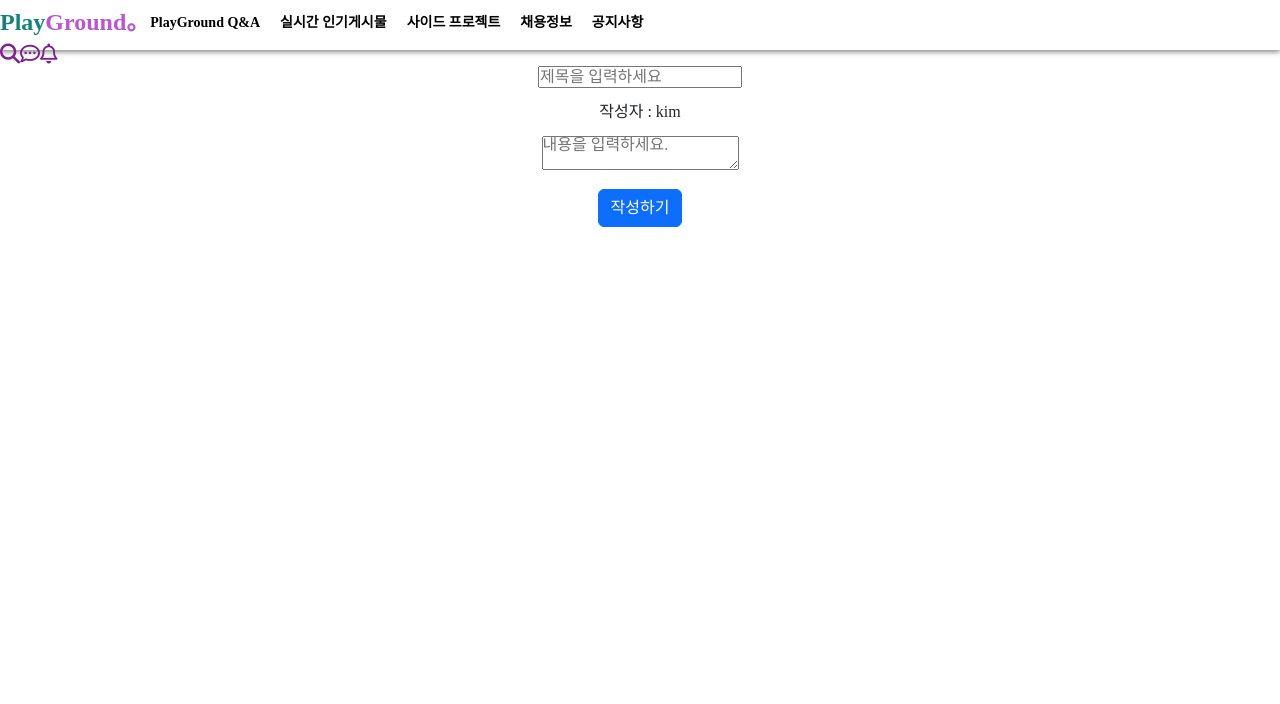
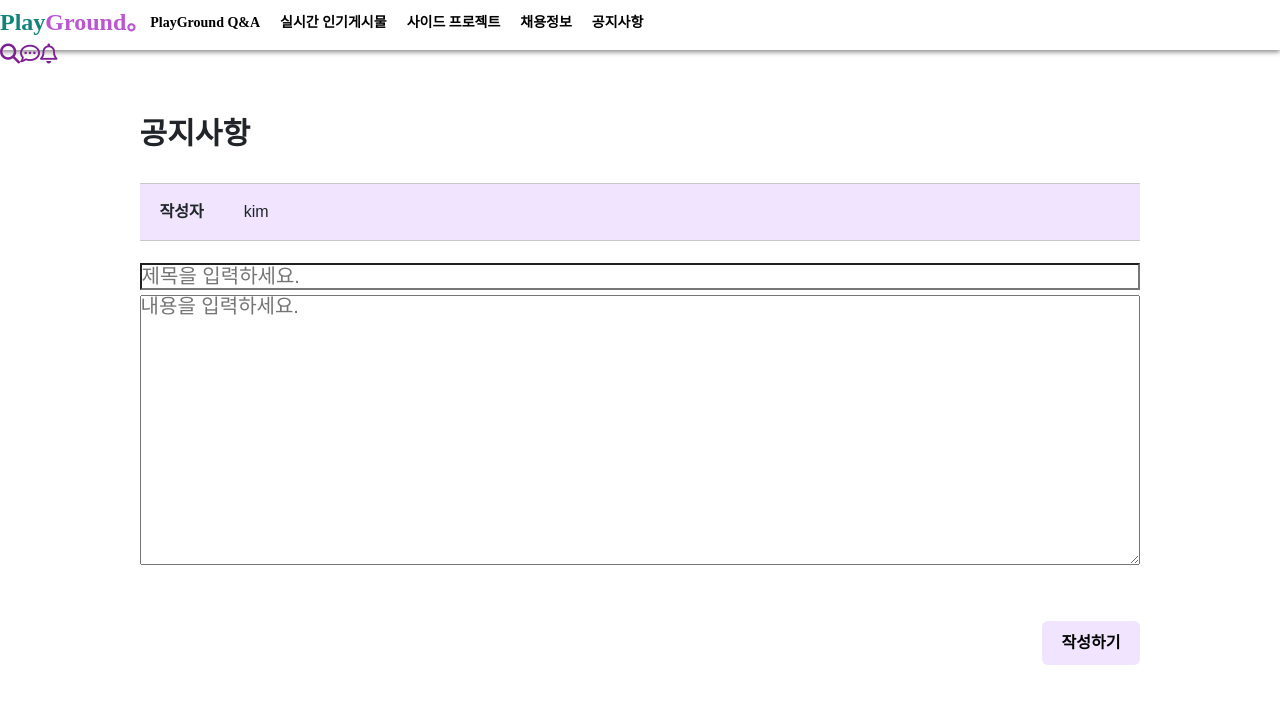
Before and after one commit to jaynamm/playground-react, a React (Create React App) app: page /notice/write in a window 1280 px wide. Shown: the top 704 px of the page. Built offline with nearby package versions, Linux system fonts and the light colour scheme.

Commit message:
notice 페이지 css 파일 추가

```diff
--- a/src/App.js
+++ b/src/App.js
@@ -24,8 +24,9 @@ function App() {
           <Route path='/home' element={<Home />} />
           <Route path='/notice' element={<Notice />} />
           <Route path='/notice/write' element={<NoticeWrite />} />
-          <Route path='/notice/view' element={<NoticeView />} />
+          <Route path='/notice/view/:id' element={<NoticeView />} />
           <Route path='/notice/modify' element={<NoticeModify />} />
+
 
         </Routes>
       </BrowserRouter>
--- a/src/components/Notice/NoticeModify.js
+++ b/src/components/Notice/NoticeModify.js
@@ -3,25 +3,26 @@ import { useLocation } from 'react-router-dom'
 import Header from "../../components/Base/Header";
 import axios from "axios";
 import { useNavigate } from 'react-router-dom';
+import '../../styles/Notice/NoticeModify.css';
 
 export default function NoticeModify() {
     const location = useLocation();
     const notice = location.state;
-    const [noticeId, setNoticeId] = useState(notice.noticeId);
-    const [noticeTitle, setNoticeTitle] = useState(notice.title);
-    const [noticeContents, setNoticeContents] = useState(notice.contents);
+    const [id, setId] = useState(notice.id);
+    const [title, setTitle] = useState(notice.title);
+    const [content, setContent] = useState(notice.content);
     const navigate = useNavigate();
 
     const modifyCompleteHandler = () => {
-        if (noticeTitle.length === 0 || noticeContents.length === 0){
+        if (title.length === 0 || content.length === 0){
             alert("제목과 내용을 입력하세요.");
             return;
     }
 
     const data = {
-        "noticeId" : noticeId,
-        "title" : noticeTitle,
-        "contents" : noticeContents,
+        "id" : id,
+        "title" :title,
+        "content" : content,
     }
 
     axios
@@ -49,25 +50,46 @@ export default function NoticeModify() {
 
 
     return (
-        <div align="center">
-        <Header /><br />
-        <h1> 제목 : <input
-            className = "noticeTitle"
-            defaultValue= {notice.title}
-            onChange={(e) => setNoticeTitle(e.target.value)}
-            /> </h1><br/>
-        <p>작성자 : {notice.author} </p><br />
-        {/* <p>조회수 : {notice.viewCount}</p><br/> */}
-        <p>내용 : <textarea
-            className = "noticeContents"
-            defaultValue= {notice.contents}
-            onChange={(e) => setNoticeContents(e.target.value)}
-            /><br /><br /></p>
-        <p>작성일시 : {notice.uploadTime}</p><br/>
+        <div>
+            <Header />
+        <div align="center" class="notice-modify-board">
+        <div class="notice-title">
+                공지사항
+        </div>
+            <table class="notice-modify-table">
+                <tr>
+                    <input
+                        className = "modify-title"
+                        defaultValue= {notice.title}
+                        onChange={(e) => setTitle(e.target.value)}
+                        />
+                </tr>
+                <tr>
+                    <div class="modify-member-id">
+                        <td class="modify-member-id2">작성자</td>
+                        <td>{notice.memberId}</td>
+                    </div>
+                    <div class="modify-createdDate">
+                        <td class="modify-createdDate2">작성일시</td>
+                        <td class="modify-createdDate3">{notice.createdDate}</td>
+                    </div>
+                </tr>
+                {/* <p>조회수 : {notice.viewCount}</p><br/> */}
+                <tr>
+                    <td>
+                        <textarea
+                        className = "modify-content"
+                        defaultValue= {notice.content}
+                        onChange={(e) => setContent(e.target.value)}
+                        />
+                    </td>
+                </tr>
+            </table>
         <button
-        type="submit" className="btn btn-primary"
+        type="submit" className="btn btn-primary-modify"
         onClick={() => modifyCompleteHandler()}
         >수정하기</button>
+        </div>
         </div>
     );
 
--- a/src/components/Notice/NoticeView.js
+++ b/src/components/Notice/NoticeView.js
@@ -2,11 +2,35 @@ import React, { useEffect, useState } from 'react'
 import axios from 'axios'
 import Header from "../../components/Base/Header";
 import { useNavigate, useLocation } from 'react-router-dom';
+import '../../styles/Notice/NoticeView.css';
+import Moment from "react-moment";
 
 const NoticeView = () =>{
     const location = useLocation();
-    const notice = location.state;
+    const id = location.state.id;
     const navigate = useNavigate();
+    const [notice, setNotice] = useState([]);
+    console.log(id);
+
+    useEffect(()=> {
+        axios({
+            method: 'GET',
+            url : `/api/notice/view/${id}`,
+            headers: {
+                'Content-Type' : 'application/json'
+            }
+        })
+        .then((res) => {
+            console.log(res.data);
+            setNotice(res.data);
+        })
+        .catch((err) => {
+            console.log(err);
+        })
+    }, [])
+
+
+
 
     const noticeModifyHandler = () => {
         navigate('/notice/modify', {state:notice})
@@ -14,7 +38,7 @@ const NoticeView = () =>{
 
     const noticeDeleteHandler = () => {
         const data = {
-            "noticeId" : notice.noticeId,
+            "id" : notice.id,
         }
         axios
             .post("/api/notice/delete", JSON.stringify(data), {
@@ -41,26 +65,54 @@ const NoticeView = () =>{
 
 
     return (
-        <div align="center">
-        <Header /><br />
-        <h1> 제목 : {notice.title} </h1><br/>
-        <p>작성자 : {notice.author}</p> <br/>
-        {/* <p>조회수 : {notice.viewCount}</p><br/> */}
-        <p>내용 : {notice.contents}</p><br/>
-        <p>작성일시 : {notice.uploadTime}</p><br/>
+        <div>
+            <Header />
+        <div align="center" class="notice-view-board">
+        <div class="notice-title">
+                공지사항
+        </div>
+        <table class="notice-view-table">
+            <tr class="notice-view-title">
+                {/* <td>제목</td> */}
+                <td>{notice.title}</td>
+            </tr>
+            <tr>
+                <div class="view-member-id">
+                    <td class="view-member-id2">작성자</td>
+                    <td>{notice.memberId}</td>
+                </div>
+                <div class="view-created-date">
+                <td class="view-created-date2">작성일시</td>
+                <td class="view-created-date3"><Moment format="YYYY-MM-DD HH:mm:ss">{notice.createdDate}</Moment></td>
+                </div>
+            </tr>
+            {/* <tr>조회수 : {notice.viewCount}</tr><br/> */}
+            <tr class="view-content">
+                <td>{notice.content}</td>
+            </tr>
+        </table>
+        <div class="view-buttons">
+            <button
+            type="submit" className="btn btn-primary-view"
+            onClick={() => noticeDeleteHandler()}
+            >삭제하기
+            </button>
 
-        <button
-        type="submit" className="btn btn-primary"
-        onClick={() => noticeModifyHandler()}
-        >수정하기
-        </button>
+            <button
+            type="submit" className="btn btn-primary-view"
+            onClick={() => noticeModifyHandler()}
+            >수정하기
+            </button>
 
-        <button
-        type="submit" className="btn btn-primary"
-        onClick={() => noticeDeleteHandler()}
-        >삭제하기
-        </button>
+            <button
+            type="submit" className="btn btn-primary-view"
+            onClick={()=>{
+                navigate('/notice')
+            }}
+            >목록보기</button>
 
+        </div>
+        </div>
         </div>
     );
 }
--- a/src/components/Notice/NoticeWrite.js
+++ b/src/components/Notice/NoticeWrite.js
@@ -2,23 +2,24 @@ import React, { useEffect, useState } from "react";
 import axios from 'axios'
 import Header from "../../components/Base/Header";
 import { useNavigate } from 'react-router-dom';
+import '../../styles/Notice/NoticeWrite.css';
 
 export default function NoticeWrite() {
-    const [noticeTitle, setNoticeTitle] = useState('');
-    const [noticeAuthor, setNoticeAuthor] = useState('kim');
-    const [noticeContents, setNoticeContents] = useState('');
+    const [title, setTitle] = useState('');
+    const [memberId, setMemberId] = useState('kim');
+    const [content, setContent] = useState('');
     const navigate = useNavigate();
 
     const noticeWriteHandler = () => {
-        if (noticeTitle.length === 0 || noticeContents.length === 0){
+        if (title.length === 0 || content.length === 0){
             alert("제목과 내용을 입력하세요.");
             return;
         }
 
     const data = {
-        "title": noticeTitle,
-        "author": noticeAuthor,
-        "contents": noticeContents,
+        "title": title,
+        "memberId": memberId,
+        "content": content,
         };
 
     axios
@@ -47,26 +48,40 @@ export default function NoticeWrite() {
 
 
     return(
-        <div align="center">
+        <div>
             <Header /><br />
-            <input
-            id = "noticeTitle"
-            className = "noticeTitle"
-            placeholder="제목을 입력하세요"
-            onChange={(e) => setNoticeTitle(e.target.value)}
-            /> <br /><br />
-            <p>작성자 : kim</p><br />
-            <textarea
-            id = "noticeContents"
-            className = "noticeContents"
-            placeholder="내용을 입력하세요."
-            onChange={(e) => setNoticeContents(e.target.value)}
-            /><br /><br />
+        <div align="center" class="notice-write-board">
+            <div class="notice-title">
+                공지사항
+            </div>
+            <table class="notice-write-table">
+                <tr class ="write-member-id">
+                    <td class="write-member-id2">작성자</td>
+                    <td>kim</td>
+                </tr>
+                <tr>
+                    <input
+                    id = "write-title"
+                    className = "write-title"
+                    placeholder="제목을 입력하세요."
+                    onChange={(e) => setTitle(e.target.value)}
+                    /> <br /><br />
+                </tr>
+                <tr>
+                    <textarea
+                    id = "write-content"
+                    className = "write-content"
+                    placeholder="내용을 입력하세요."
+                    onChange={(e) => setContent(e.target.value)}
+                    />
+                </tr>
+            </table>
             <button
-            type="submit" className="btn btn-primary"
+            type="submit" className="btn btn-primary-write"
             onClick={() => noticeWriteHandler()}
             >작성하기
             </button>
         </div>
+        </div>
     );
 };
--- a/src/pages/Notice.js
+++ b/src/pages/Notice.js
@@ -1,35 +1,22 @@
 import React, { useEffect, useState } from "react";
 import axios from 'axios'
-import NoticeView from "../components/Notice/NoticeView"
 import Header from "../components/Base/Header";
 import { Link } from "react-router-dom";
 import { useNavigate } from 'react-router-dom';
+import '../styles/Notice/Notice.css';
+import Moment from "react-moment";
 
 const Notice = () =>  {
 
-    const [noticeId, setNoticeId] = useState('');
     const [notices, setNotices] = useState([]);
     const navigate = useNavigate();
 
-    const noticeViewHandler = () => {
+    const noticeViewHandler = (id) => {
 
-        axios({
-            method: 'POST',
-            url : "/api/notice/view",
-            data : {
-                "noticeId" : noticeId,
-            },
-            headers: {
-                'Content-Type' : 'application/json'
-            }
-        })
-        .then((res) => {
-            console.log(res.data);
-            navigate('view',{state : res.data})
-        })
-        .catch((err) => {
-            console.log(err);
-        })
+        navigate(`/notice/view/${id}`,{
+            state : {
+                "id": id
+        }})
     };
 
     useEffect(() => {
@@ -53,12 +40,15 @@ const Notice = () =>  {
     }, []);
 
     return (
-        <div align="center">
-            <Header /><br />
-            <h2>공지사항</h2 ><br />
-            <table>
+        <div>
+            <Header />
+        <div align="center" class="notice-board">
+            <div class="notice-title">
+                공지사항
+            </div>
+            <table class="notice-table">
                 <thead>
-                    <tr>
+                    <tr class="notice-label">
                         <th>글 번호</th>
                         <th>제목</th>
                         <th>작성자</th>
@@ -68,18 +58,20 @@ const Notice = () =>  {
                 </thead>
                 <tbody>
                     {notices.map((notice) => (
-                        <tr key={notice.noticeId}
-                            onClick={() => noticeViewHandler(setNoticeId(notice.noticeId))}>
-                            <th>{notice.noticeId}</th>
+                        <tr key={notice.id}
+                            onClick={() => noticeViewHandler(notice.id)}
+                            class="notice-table-row">
+                            <th class = "notice-id">{notice.id}</th>
                             <th>{notice.title}</th>
-                            <th>{notice.author}</th>
+                            <th>{notice.memberId}</th>
                             {/* <th>{notice.viewCount}</th> */}
-                            <th>{notice.uploadTime}</th>
+                            <th class="notice-createdDate"><Moment format="YYYY-MM-DD HH:mm:ss">{notice.createdDate}</Moment></th>
                         </tr>
                     ))}
                 </tbody>
             </table> <br />
-            <Link to="write"><button type="button" class="btn btn-primary">글쓰기</button></Link>
+            <Link to="write"><button type="button" class="btn btn-primary-notice">글쓰기</button></Link>
+        </div>
         </div>
 
 
--- /dev/null
+++ b/src/styles/Notice/Notice.css
@@ -0,0 +1,70 @@
+.notice-board {
+    font-family: Arial, sans-serif;
+    padding: 20px;
+    margin: 0 auto;
+    max-width: 90%;
+}
+
+body {
+    overflow-y: scroll;
+}
+
+.notice-title {
+    font-weight: bold;
+    font-size: 30px;
+    margin-top: 3%;
+    margin-bottom: 3%;
+    float: left;
+    margin-left: 5%;
+}
+
+.notice-table {
+    width : 90%;
+    text-align: center;
+    margin-bottom : 5%;
+}
+
+.notice-label {
+    font-weight: bold;
+    text-align: center;
+    background-color: #F0E4FF;
+
+}
+
+.notice-table-row {
+    border-bottom: 1px solid #eaeaea;
+}
+
+.notice-table-row:hover {
+    background-color: #F7F7F7;
+}
+
+table td, table th {
+    padding : 20px;
+}
+
+.notice-id {
+    font-weight: bold;
+}
+
+.notice-createdDate {
+    font-size : smaller;
+}
+
+.btn-primary-notice {
+    background-color: #F0E4FF;
+    color: #000;
+    font-weight: bold;
+    padding: 10px 20px;
+    border: none;
+    text-decoration: none;
+    cursor: pointer;
+    float: right;
+    margin-right: 65px;
+}
+
+.btn-primary-notice:hover {
+    background-color: #F0E4FF;
+    color : #7D7D7D;
+
+}
--- /dev/null
+++ b/src/styles/Notice/NoticeModify.css
@@ -0,0 +1,70 @@
+.notice-modify-board {
+    font-family: Arial, sans-serif;
+    padding: 20px;
+    margin: 0 auto;
+    max-width: 90%;
+}
+
+body {
+    overflow-y: scroll;
+}
+
+.notice-modify-table {
+    width : 100%;
+    text-align: center;
+    margin-bottom : 5%;
+}
+
+.modify-title {
+    float : left;
+    margin-left : 6.25%;
+    width: 82.5%;
+    margin-bottom: 1%;
+}
+
+.modify-member-id {
+    float : left;
+    margin-left : 5%;
+}
+
+.modify-member-id2 {
+    font-weight : bold;
+}
+
+.modify-createdDate {
+    float : right;
+    margin-right : 10%;
+}
+
+.modify-createdDate2 {
+    font-weight : bold;
+}
+
+.modify-createdDate3 {
+    font-size : smaller;
+}
+
+.modify-content {
+    float : left;
+    margin-left : 5%;
+    height : 250px;
+    width: 85%;
+}
+
+.btn-primary-modify {
+    background-color: #F0E4FF;
+    color: #000;
+    font-weight: bold;
+    padding: 10px 20px;
+    border: none;
+    text-decoration: none;
+    cursor: pointer;
+    float: right;
+    margin-right: 11%;
+}
+
+.btn-primary-modify:hover {
+    background-color: #F0E4FF;
+    color : #7D7D7D;
+
+}
--- /dev/null
+++ b/src/styles/Notice/NoticeView.css
@@ -0,0 +1,87 @@
+.notice-view-board {
+    font-family: Arial, sans-serif;
+    padding: 20px;
+    margin: 0 auto;
+    max-width: 90%;
+}
+
+body {
+    overflow-y: scroll;
+}
+
+.notice-view-table {
+    width : 100%;
+    text-align: center;
+    margin-bottom : 5%;
+}
+
+.notice-view-title {
+    float: left;
+    margin-left: 5%;
+    font-weight : bold;
+    font-size: 20px;
+    width : 90%;
+    background-color: #F0E4FF;
+}
+
+
+.view-member-id {
+    float: left;
+    margin-left: 5%;
+}
+
+.view-member-id2 {
+    font-weight: bold;
+
+}
+
+
+.view-created-date {
+    float: right;
+    margin-right : 5%;
+}
+
+.view-created-date2 {
+    font-weight : bold;
+}
+
+.view-created-date3 {
+    font-size : smaller;
+}
+
+.view-content {
+    float: left;
+    margin-left: 5%;
+    border-top: 1px solid #c8c8c8;
+    border-bottom: 1px solid #c8c8c8;
+    width:90%;
+    box-sizing: border-box;
+    text-align : left;
+    height : 250px;
+
+}
+
+
+.view-buttons {
+    float: right;
+    margin-right: 5%;
+
+}
+
+.btn-primary-view {
+    background-color: #F0E4FF;
+    color: #000;
+    font-weight: bold;
+    padding: 10px 20px;
+    border: none;
+    text-decoration: none;
+    cursor: pointer;
+    float: right;
+    margin-left: 20px;
+}
+
+.btn-primary-view:hover {
+    background-color: #F0E4FF;
+    color : #7D7D7D;
+
+}
--- /dev/null
+++ b/src/styles/Notice/NoticeWrite.css
@@ -0,0 +1,70 @@
+.notice-write-board {
+    font-family: Arial, sans-serif;
+    padding: 20px;
+    margin: 0 auto;
+    max-width: 90%;
+}
+
+body {
+    overflow-y: scroll;
+}
+
+.notice-write-table {
+    width : 100%;
+    text-align: center;
+    margin-bottom : 5%;
+}
+
+.write-member-id {
+    float : left;
+    margin-left: 5%;
+    border-top : 1px solid #c8c8c8;
+    border-bottom : 1px solid #c8c8c8;
+    margin-bottom: 2%;
+    width: 90%;
+    background-color: #F0E4FF;
+}
+
+.write-member-id2 {
+    font-weight: bold;
+}
+
+.write-title {
+    background-color: #ffffff;
+    font-size: 20px;
+    font-weight : 100;
+    float: left;
+    margin-left: 5%;
+    width : 90%;
+
+}
+
+.write-content {
+    width : 90%;
+    float:left;
+    margin-left: 5%;
+    font-size: 20px;
+    height : 270px;
+}
+
+
+.btn-primary-write{
+    float : right;
+    margin-right : 5%;
+    background-color: #F0E4FF;
+    color: #000;
+    font-weight: bold;
+    padding: 10px 20px;
+    border: none;
+    text-decoration: none;
+    cursor: pointer;
+    float: right;
+    margin-left: 20px;
+    margin-bottom: 5%;
+}
+
+.btn-primary-write:hover {
+    background-color: #F0E4FF;
+    color : #7D7D7D;
+
+}
```
Also changed, not shown: package.json (+1 -47 lines), 1 other file (tests, documents, lock files or other folders).
